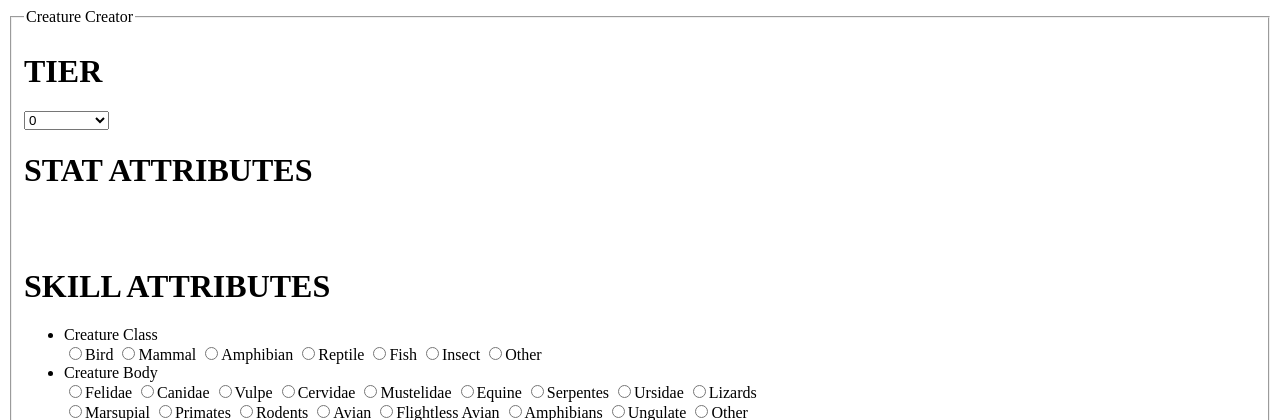
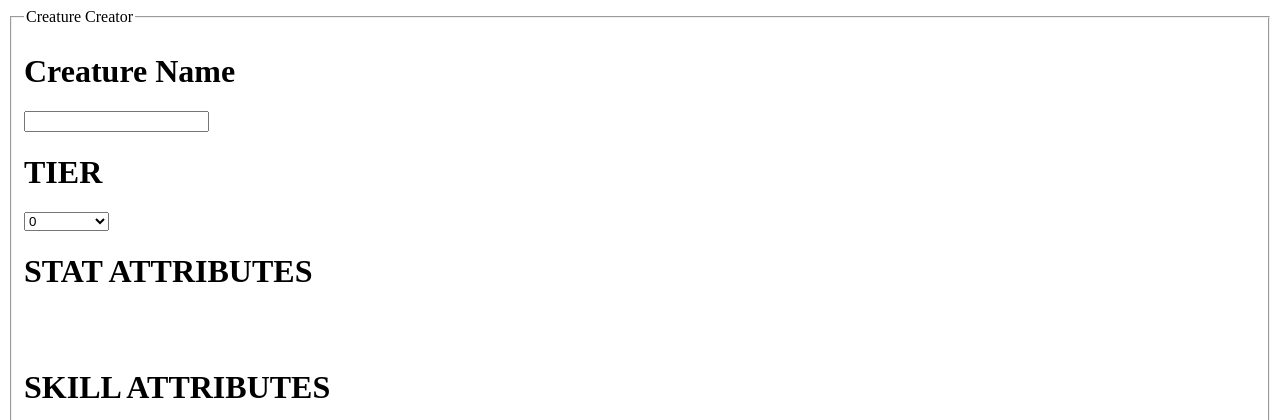
Before and after one commit to BrianSly/CreatureCreator, a PHP site: page /CreatureCreator.php in a window 1280 px wide. Shown: the top 420 px of the page. Run offline with PHP 8.4, Linux system fonts and the light colour scheme; data that the repository does not hold is empty; a stand-in replaces the project's code that opens the database connection.

Commit message:
Add creature name

```diff
--- a/CreatureCreator.php
+++ b/CreatureCreator.php
@@ -19,6 +19,9 @@ try{
 <form method="post" action="CreateNewCreature.php">
     <fieldset>
         <legend>Creature Creator</legend>
+        <h1>Creature Name</h1>
+        <input type="text" name="Name">
+
         <h1>TIER</h1>
         <select name="Tier">
             <?php
```
